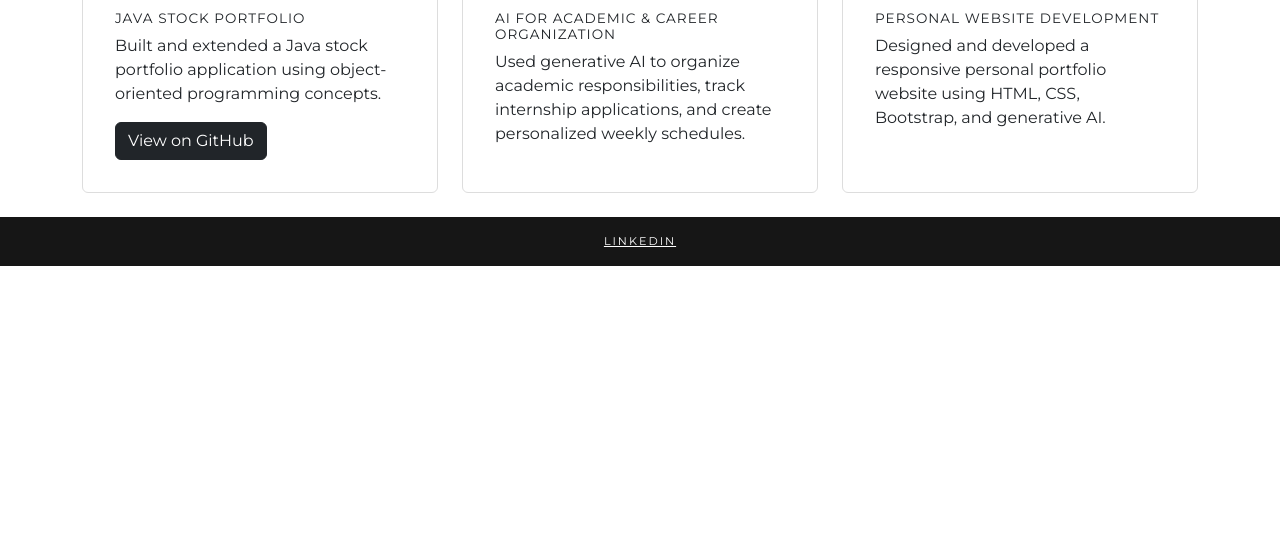
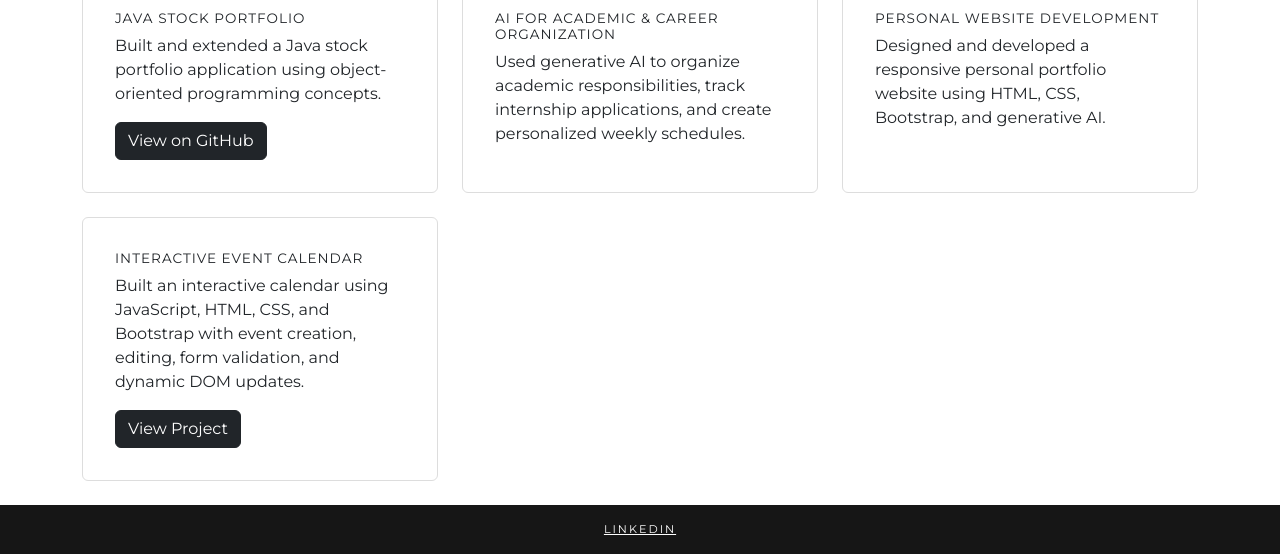
Before and after one commit to Emmmagebbie/Emma-Gebbie-Website-, a plain HTML site: page projects.html in a window 1280 px wide. Shown: the part 418-972 px from the top of the page. Before the commit the page ends 800 px from the top, so only its background shows below. Drawn offline with nearby package versions, Linux system fonts and the light colour scheme.

Commit message:
Add interactive event calendar project section
Added a new project section for an interactive event calendar with details on its features and a link to view the project.

```diff
--- a/projects.html
+++ b/projects.html
@@ -66,6 +66,17 @@
     </div>
   </div>
 </div>
+      <div class="col-12 col-md-4">
+  <div class="card h-100">
+    <div class="card-body">
+      <h2 class="card-title">Interactive Event Calendar</h2>
+      <p class="card-text">
+        Built an interactive calendar using JavaScript, HTML, CSS, and Bootstrap with event creation, editing, form validation, and dynamic DOM updates.
+      </p>
+      <a href="calendar/index.html" class="btn btn-dark">View Project</a>
+    </div>
+  </div>
+</div>
 
     </div>
   </section>
```
